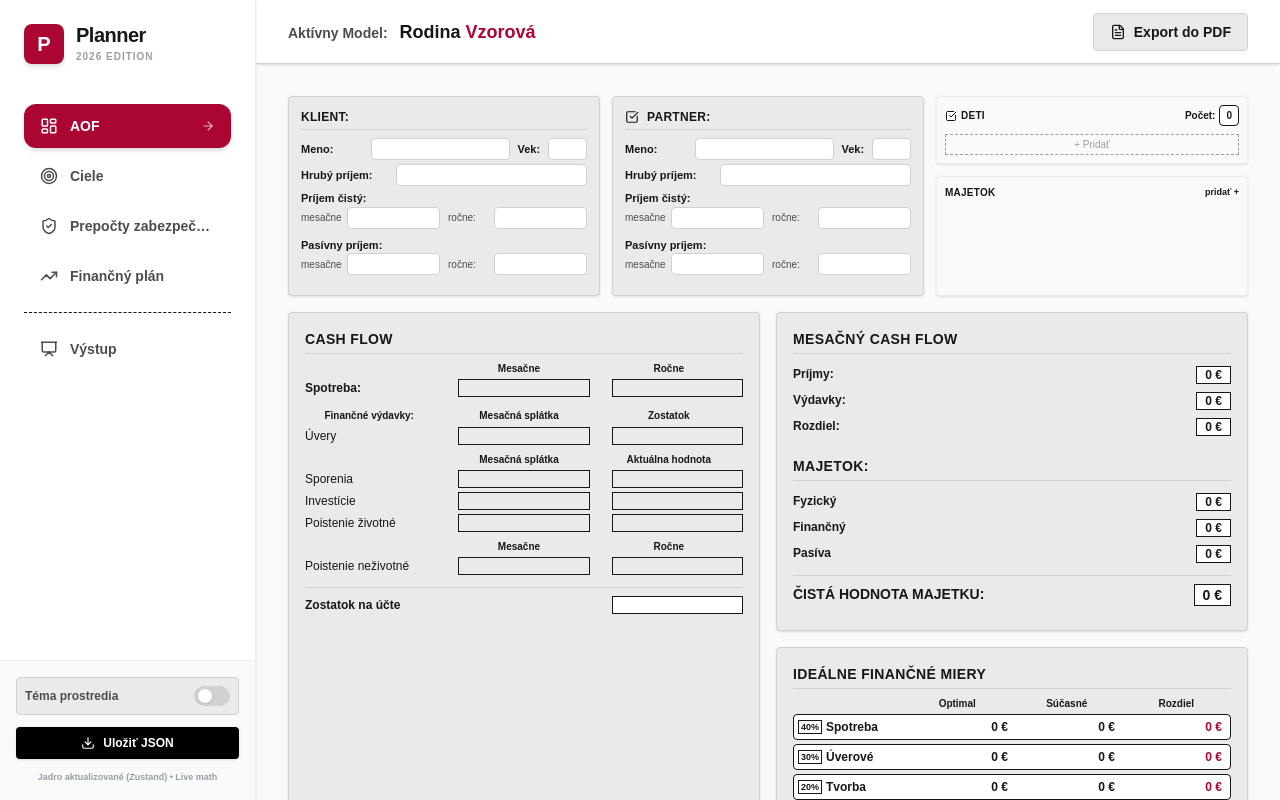
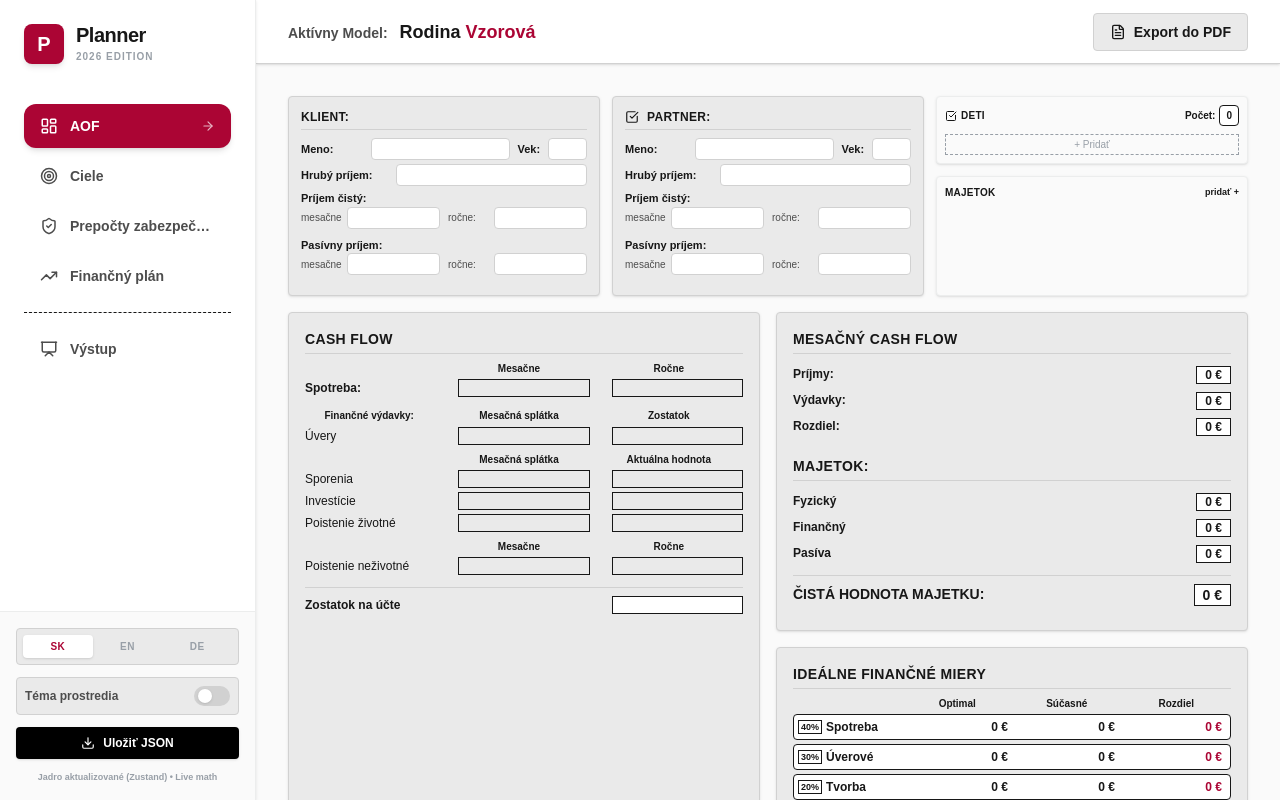
Before and after one commit to petermatovic/life-planner, a Next.js app: page / in a window 1280 px wide. Built offline with nearby package versions, Linux system fonts and the light colour scheme.

Commit message:
feat: pridane tlacitka pre jazykove mutacie a state do zustand store

```diff
--- a/src/app/page.tsx
+++ b/src/app/page.tsx
@@ -78,6 +78,11 @@ export default function Dashboard() {
         </div>
 
         <div className="p-4 border-t border-[#ECEDED] dark:border-[#2A2A2A] bg-[#FAFAFA] dark:bg-[#111111]">
+          <div className="flex bg-[#EAEAEA] dark:bg-[#1A1A1A] rounded p-1.5 border border-[#D1D1D1] dark:border-[#333] mb-3">
+             <button onClick={() => state.setJazyk('SK')} className={`flex-1 text-[10px] uppercase tracking-wider font-bold py-1 rounded transition ${state.jazyk === 'SK' ? 'bg-white dark:bg-[#2A2A2A] shadow text-[#AB0534] dark:text-[#ff4a7d]' : 'text-[#989FA7] hover:text-[#4D4D4D]'}`}>SK</button>
+             <button onClick={() => state.setJazyk('EN')} className={`flex-1 text-[10px] uppercase tracking-wider font-bold py-1 rounded transition ${state.jazyk === 'EN' ? 'bg-white dark:bg-[#2A2A2A] shadow text-[#AB0534] dark:text-[#ff4a7d]' : 'text-[#989FA7] hover:text-[#4D4D4D]'}`}>EN</button>
+             <button onClick={() => state.setJazyk('DE')} className={`flex-1 text-[10px] uppercase tracking-wider font-bold py-1 rounded transition ${state.jazyk === 'DE' ? 'bg-white dark:bg-[#2A2A2A] shadow text-[#AB0534] dark:text-[#ff4a7d]' : 'text-[#989FA7] hover:text-[#4D4D4D]'}`}>DE</button>
+          </div>
           <div className="flex items-center justify-between mb-3 bg-[#EAEAEA] dark:bg-[#1A1A1A] p-2 rounded border border-[#D1D1D1] dark:border-[#333]">
             <span className="text-xs font-bold text-[#4D4D4D] dark:text-[#989FA7]">Téma prostredia</span>
             <button
--- a/src/store/appStore.ts
+++ b/src/store/appStore.ts
@@ -49,6 +49,10 @@ interface AppState {
     zostatokUcet: number | '';
   };
 
+  // --- Settings ---
+  jazyk: string;
+  setJazyk: (lang: string) => void;
+
   // --- Actions ---
   setKlient: (data: Partial<Osoba>) => void;
   setPartner: (data: Partial<Osoba>) => void;
@@ -79,7 +83,7 @@ export const useAppStore = create<AppState>((set) => ({
     poistNezivotMesacne: '', poistNezivotRocne: '',
     zostatokUcet: '',
   },
-
+  jazyk: 'SK',
   setKlient: (data) => set((state) => ({ klient: { ...state.klient, ...data } })),
   setPartner: (data) => set((state) => ({ partner: { ...state.partner, ...data } })),
   setHasPartner: (val) => set({ hasPartner: val }),
@@ -87,4 +91,5 @@ export const useAppStore = create<AppState>((set) => ({
   setDeti: (deti) => set({ deti }),
   setMajetok: (majetok) => set({ majetok }),
   setCashFlow: (data) => set((state) => ({ cashFlow: { ...state.cashFlow, ...data } })),
+  setJazyk: (lang) => set({ jazyk: lang }),
 }));
```
